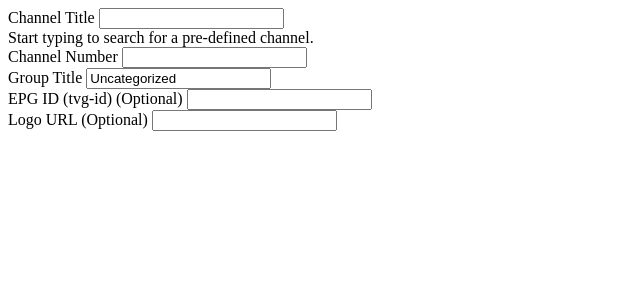
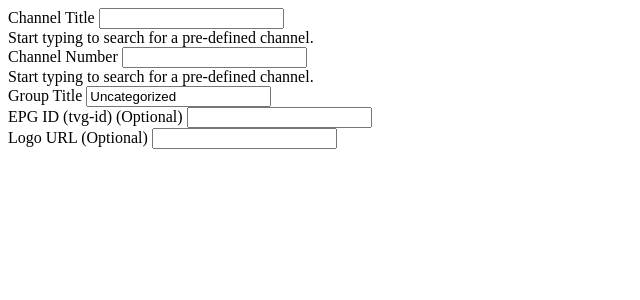
Before and after one commit to Fahmula/nexus-tuner, a Python web app: template templates/_logical_channel_form_fields.html in a window 1280 px wide. Shown: the top 300 px of the page, without its empty margins (0-640 px from the left). Run offline with Jinja, Linux system fonts and the light colour scheme; the template is opened without the code that fills it, so the values that code supplies are empty.

Commit message:
ui(suggest): add suggestions by channel number

```diff
--- a/nexus_tuner/config.py
+++ b/nexus_tuner/config.py
@@ -511,6 +511,8 @@ class Config:
                         if key2 not in item:
                             raise ValueError(f'"{key1}" - item {index} - missing required key "{key2}"')
                         val2 = item[key2]
+                        if not val2:
+                            raise ValueError(f'"{key1}" - item {index} - "{key2}": cannot be empty')
                         if key2 == "num":
                             if type(val2) is not str:
                                 raise ValueError(f'"{key1}" - item {index} - "num": expected str, got {val2}')
--- a/templates/_logical_channel_form_fields.html
+++ b/templates/_logical_channel_form_fields.html
@@ -2,19 +2,26 @@
     <div class="mb-3" style="position: relative;">
         <label for="logical_channel_title" class="form-label">Channel Title</label>
         <input type="text" class="form-control" id="logical_channel_title" name="logical_channel_title"
-            value="{{ channel.logical_channel_title if channel else '' }}" required {# SIMPLIFIED: Only targets its own
-            suggestion box now. #} hx-get="{{ url_for('ui_channel_suggest', logical_channel_id=channel.logical_channel_id if channel else None) }}"
-            hx-trigger="input changed delay:500ms, search" hx-target="#suggestion-box" hx-indicator="#search-indicator"
-            autocomplete="off">
+            value="{{ channel.logical_channel_title if channel else '' }}" required
+            hx-get="{{ url_for('ui_channel_suggest', logical_channel_id=channel.logical_channel_id if channel else None) }}"
+            hx-trigger="input changed delay:500ms, search" hx-target="#channel-title-suggestion-box"
+            hx-indicator="#search-indicator" autocomplete="off">
         <div class="form-text">Start typing to search for a pre-defined channel. <span id="search-indicator"
-                class="htmx-indicator spinner-border spinner-border-sm"></span></div>
-        <div id="suggestion-box" class="list-group mt-1 position-absolute" style="z-index: 1000; width: 100%;"></div>
+            class="htmx-indicator spinner-border spinner-border-sm"></span></div>
+        <div id="channel-title-suggestion-box" class="list-group mt-1 position-absolute" style="z-index: 1000; width: 100%;"></div>
     </div>
 
-    <div class="mb-3">
+    <div class="mb-3" style="position: relative;">
         <label for="channel_num" class="form-label">Channel Number</label>
         <input type="text" class="form-control" id="channel_num" name="channel_num"
-            value="{{ channel.channel_num if channel else '' }}" required>
+            value="{{ channel.channel_num if channel else '' }}" required
+            hx-get="{{ url_for('ui_channel_suggest', logical_channel_id=channel.logical_channel_id if channel else None) }}"
+            hx-trigger="input changed delay:500ms, search" hx-target="#channel-num-suggestion-box"
+            hx-indicator="#channel-num-search-indicator" autocomplete="off">
+        <div class="form-text">Start typing to search for a pre-defined channel. <span id="channel-num-search-indicator"
+            class="htmx-indicator spinner-border spinner-border-sm"></span></div>
+        <div id="channel-num-suggestion-box" class="list-group mt-1 position-absolute" style="z-index: 1000; width: 100%;">
+        </div>
     </div>
 
     <div class="mb-3">
```
Also changed, not shown: app.py (+11 -8 lines), nexus_tuner/handler.py (+30 -4 lines), README.md.
